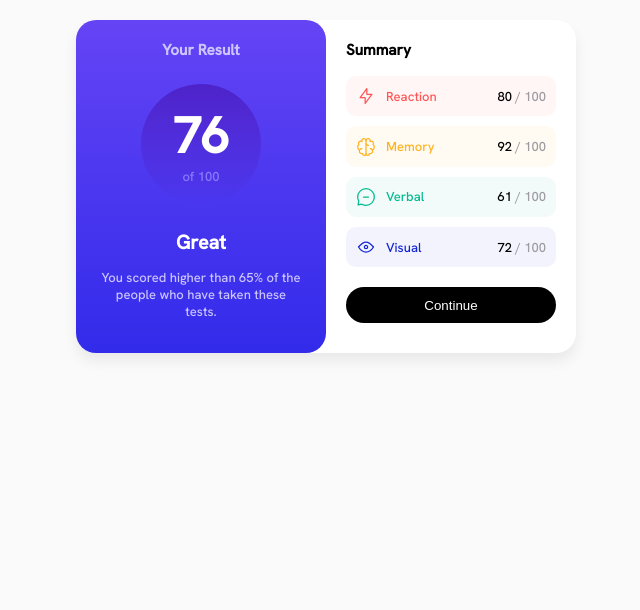
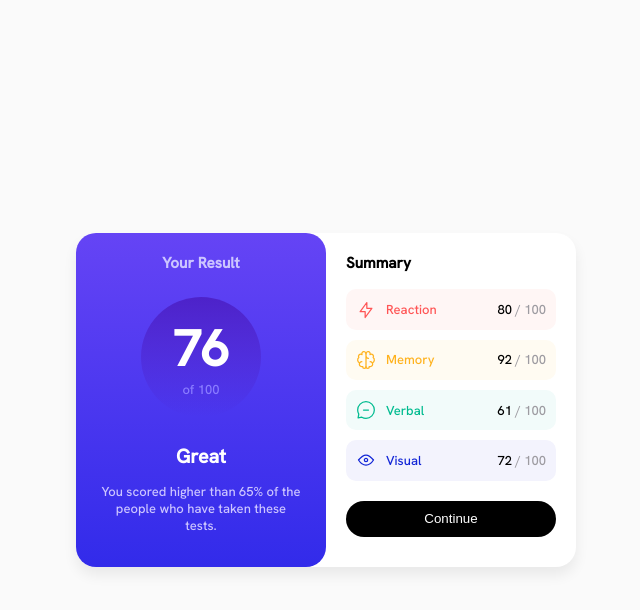
Before and after one commit to izzatrazab/frontend-mentor, a SvelteKit app: page /result-summary-component in a window 1280 px wide. Shown: the top 610 px of the page, without its empty margins (314-954 px from the left). Built offline with nearby package versions, Linux system fonts and the light colour scheme.

Commit message:
Update +page.svelte
change several divs to landmark elements

```diff
--- a/src/routes/result-summary-component/+page.svelte
+++ b/src/routes/result-summary-component/+page.svelte
@@ -8,9 +8,8 @@
 <svelte:head>
   <title>frontend mentor: result-summary-component</title>
 </svelte:head>
-<body>
-  <div id="parent">
-    <div id="left">
+<main id="parent">
+  <section id="left">
     <h3 class="title" style="color:#ccc5ff;">Your Result</h3>
     <div class="circle">
       <h1 style="margin: 0; font-size:50px">76</h1>
@@ -20,8 +19,8 @@
     <p style="color:#ccc5ff; margin-top:0;">
       You scored higher than 65% of the people who have taken these tests.
     </p>
-    </div>
-    <div id="right">
+  </section>
+  <section id="right">
     <h3 class="title">Summary</h3>
     <div id="items">
       <div id="reaction">
@@ -66,9 +65,8 @@
       </div>
     </div>
     <button>Continue</button>
-    </div>
-  </div>
-</body>
+  </section>
+</main>
 
 <style>
   @font-face {
@@ -92,7 +90,7 @@
     }
   }
 
-  #parent > div {
+  #parent > section {
     border-radius: inherit;
     padding: 20px;
     max-width: 250px;
```
Lines whose indentation alone changed are shown as unchanged.
